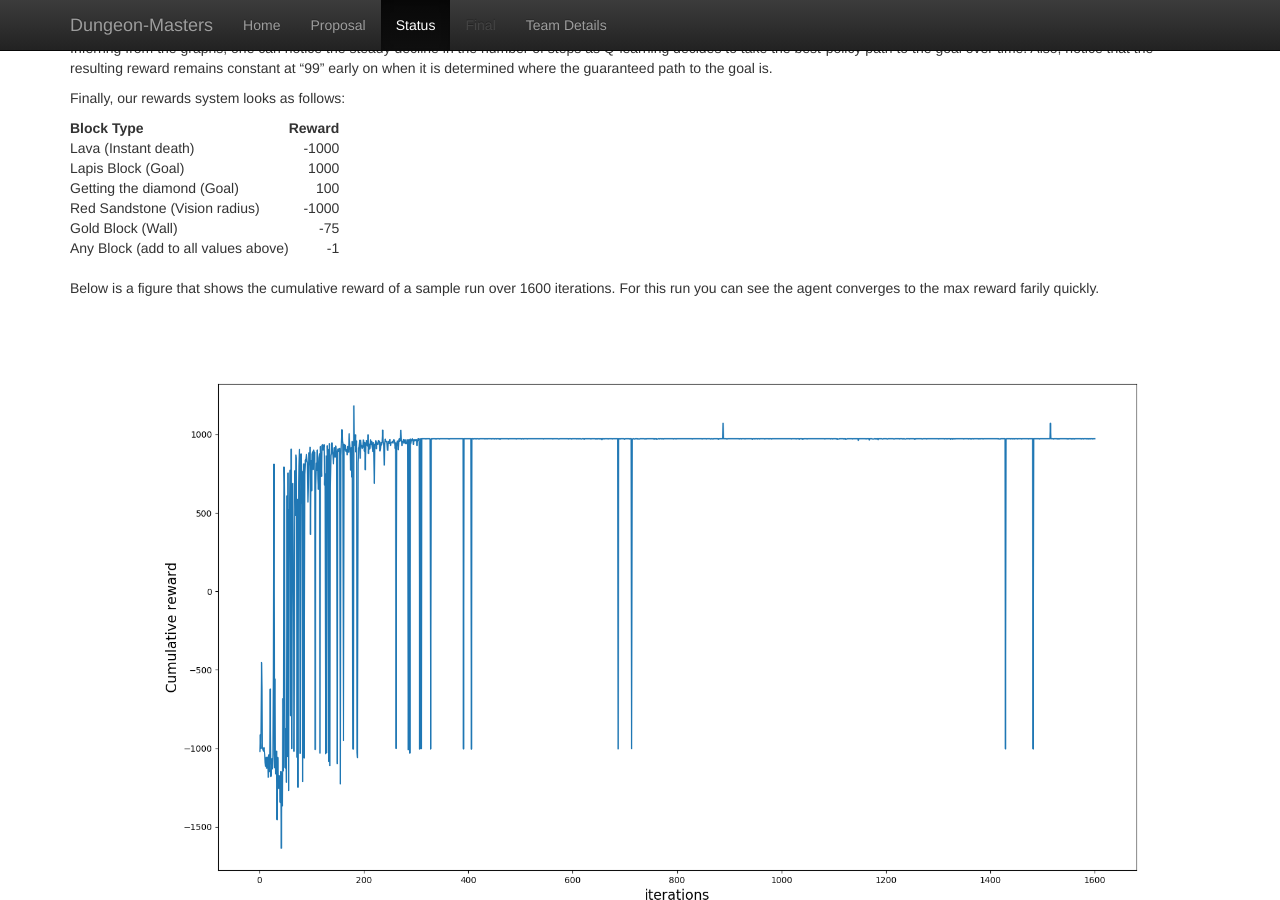
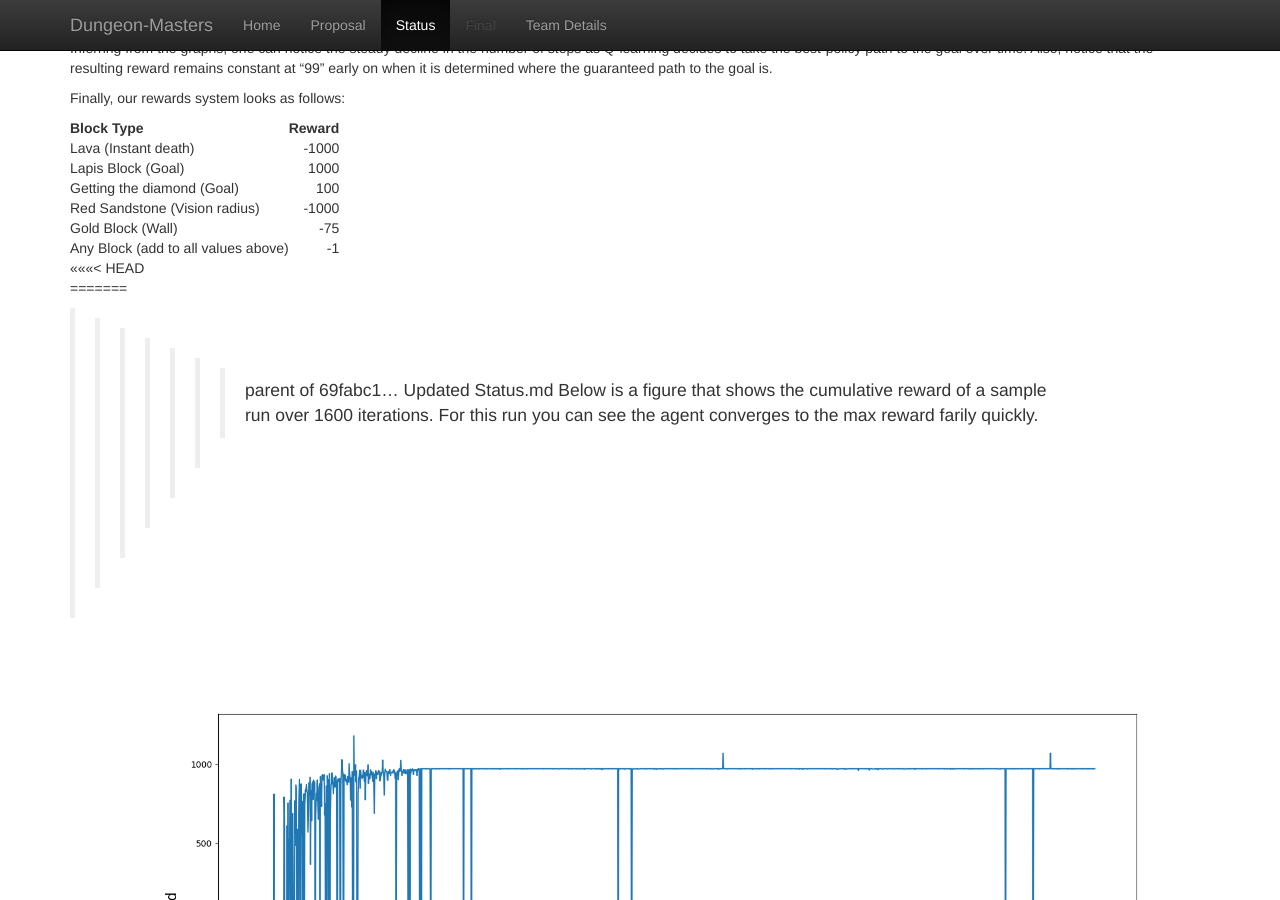
Before and after one commit to dannym08/Dungeon-Masters, a Jekyll site: the page built from docs/status.md, in a window 1280 px wide and 900 px high, scrolled down 1891 px. Built offline with Jekyll 4.4.1, drawn with Linux system fonts in a browser that asks for light colours.

Commit message:
Reverted to old comit
Reverted to old comit

```diff
--- a/docs/status.md
+++ b/docs/status.md
@@ -51,7 +51,12 @@ Finally, our rewards system looks as follows:
 | Gold Block (Wall) | -75 |
 | Any Block (add to all values above) | -1 |
 
+<<<<<<< HEAD
 <br/>
+=======
+
+
+>>>>>>> parent of 69fabc1... Updated Status.md
 Below is a figure that shows the cumulative reward of a sample run over 1600 iterations. For this run you can see the agent converges to the max reward farily quickly.
 
 <img src="images/Runs/Run2/Reward_graph.png" alt="Cumulative Rewards" width="100%" />
```
